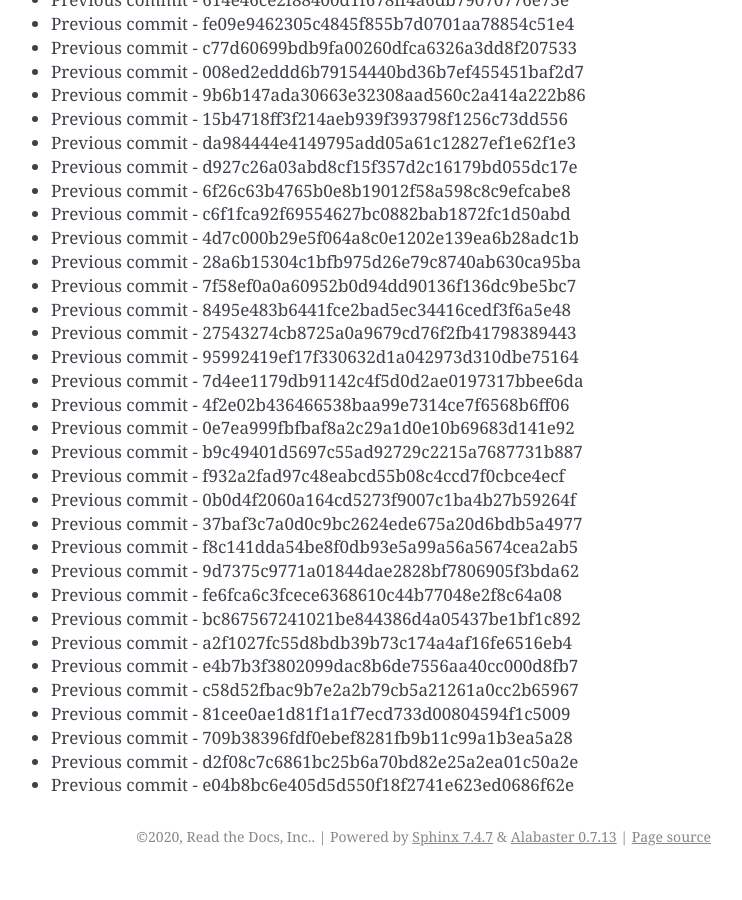
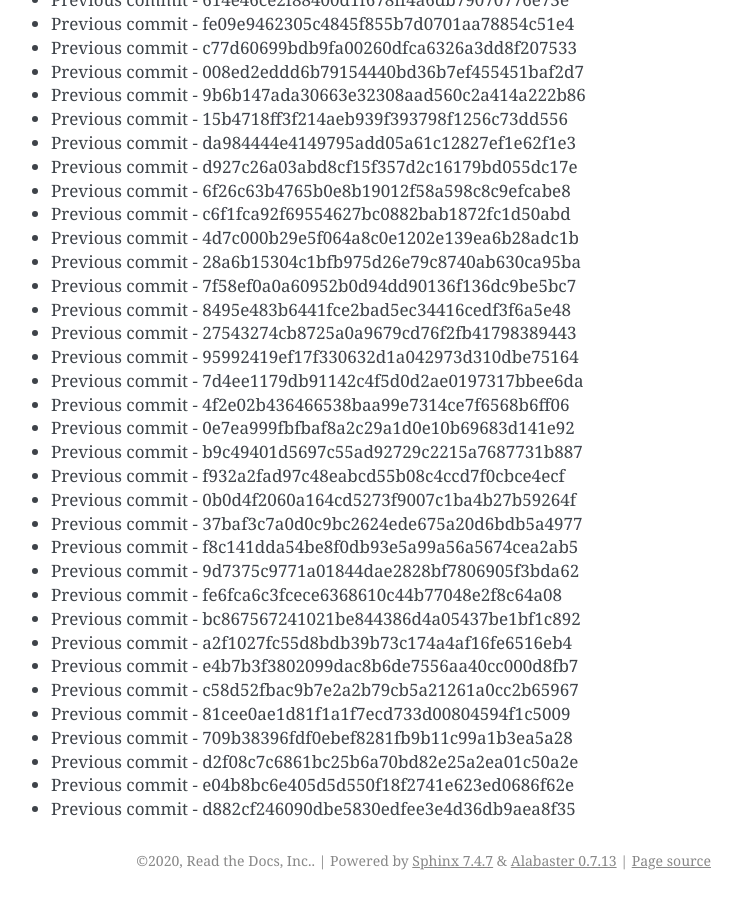
Before and after one commit to readthedocs/rtd-git-stresstest, a Sphinx documentation site: the page built from docs/updates.rst, in a window 1280 px wide and 900 px high, scrolled down 84349 px. Shown: the whole window, without its empty margins (399-1141 px from the left). Built offline with Sphinx 7.4.7, drawn with Linux system fonts in a browser that asks for light colours; before the commit the page ends 85225 px from its top, so only the background shows below that.

Commit message:
Generating commit from previous: d882cf246090dbe5830edfee3e4d36db9aea8f35

```diff
--- a/docs/updates.rst
+++ b/docs/updates.rst
@@ -3576,3 +3576,4 @@ It can be tested for any performance characteristics.
 * Previous commit - 709b38396fdf0ebef8281fb9b11c99a1b3ea5a28
 * Previous commit - d2f08c7c6861bc25b6a70bd82e25a2ea01c50a2e
 * Previous commit - e04b8bc6e405d5d550f18f2741e623ed0686f62e
+* Previous commit - d882cf246090dbe5830edfee3e4d36db9aea8f35
```
